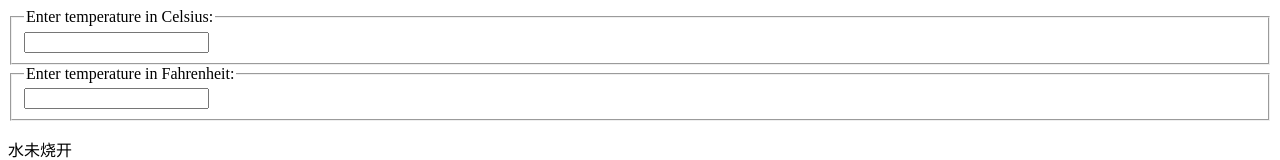
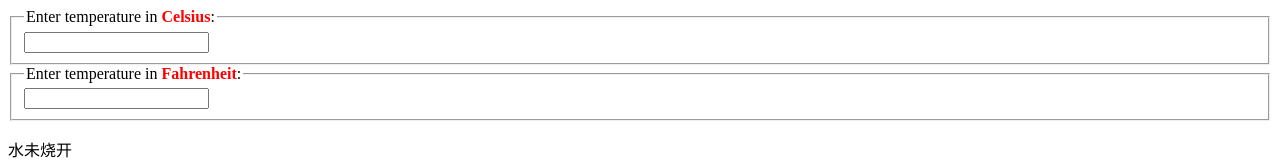
Before and after one commit to hubLuo/boiling, a React (Create React App) app: page / in a window 1280 px wide. Shown: the top 160 px of the page. Built offline with nearby package versions, Linux system fonts and the light colour scheme.

Commit message:
去除公共属性temperature，操作输入框时，父组件calculator不会在更新，只是作为一个组合的架子存在，而子组件根据自己的状态属性temperature来决定是否要更新，在子组件实现了所有功能。----实现了低耦合高内聚的设计

```diff
--- a/src/boiling/eventBoiling/calculator.js
+++ b/src/boiling/eventBoiling/calculator.js
@@ -18,47 +18,23 @@ const EventEmitter =require("events").EventEmitter;
 class Calculator extends Component {
     constructor(props) {
         super(props);
-        this.handleCelsiusChange = this.handleCelsiusChange.bind(this);
-        this.handleFahrenheitChange = this.handleFahrenheitChange.bind(this);
         this.state = {temperature: '', scale: 'c'};
         this.emitter=new EventEmitter();
     }
 
-    handleCelsiusChange(temperature) {
-        this.setState({scale: 'c', temperature});
-        //this.emitter.emit("temp change",temperature);
-    }
-
-    handleFahrenheitChange(temperature) {
-        this.setState({scale: 'f', temperature});
-        //this.emitter.emit("temp change",temperature);
-    }
-
-    componentDidMount(){
-        this.emitter.on("temp change",(obj)=>{
-            var scale =obj.scale;
-            obj.scale==="f"? this.handleFahrenheitChange(obj.temp): this.handleCelsiusChange(obj.temp)
-        });
-    };
     shouldComponentUpdate(){
         console.log("calculator更新");
         return true;
     }
     render() {
-        const scale = this.state.scale;
-        const temperature = this.state.temperature;
-        const celsius = scale === 'f' ? tryConvert(temperature, toCelsius) : temperature;
-        const fahrenheit = scale === 'c' ? tryConvert(temperature, toFahrenheit) : temperature;
 
         return (
             <div>
                 <TemperatureInput
                     scale="c"
-                    temperature={celsius}
                     eventEmitter={this.emitter} />
                 <TemperatureInput
                     scale="f"
-                    temperature={fahrenheit}
                     eventEmitter={this.emitter} />
                 <BoilingVerdict
                     eventEmitter={this.emitter} />
@@ -66,26 +42,4 @@ class Calculator extends Component {
         );
     }
 }
-
-// 华氏温度转摄氏温度
-function toCelsius(fahrenheit) {
-    return (fahrenheit - 32) * 5 / 9;
-}
-
-// 摄氏温度转华氏温度
-function toFahrenheit(celsius) {
-    return (celsius * 9 / 5) + 32;
-}
-
-// 温度的数字化操作。
-function tryConvert(temperature, convert) {
-    const input = parseFloat(temperature);
-    if (Number.isNaN(input)) {
-        return '';
-    }
-    const output = convert(input);
-    const rounded = Math.round(output * 1000) / 1000;
-    return rounded.toString();
-}
-
 export default Calculator;
--- a/src/boiling/eventBoiling/temperatrueInput.js
+++ b/src/boiling/eventBoiling/temperatrueInput.js
@@ -11,24 +11,45 @@ const scaleNames = {
 class TemperatureInput extends Component {
     constructor(props) {
         super(props);
+        this.state={
+            temperature:""
+        };
         this.handleChange = this.handleChange.bind(this);
     }
 
     handleChange(e) {
         //this.props.onTemperatureChange(e.target.value);
-        console.log("正在输入的Input：",this.props.scale)
-        this.props.eventEmitter.emit("temp change",{scale:this.props.scale,temp:e.target.value});
+        console.log("正在输入的Input：",this.props.scale);
+        const scale = this.props.scale;
+        const val=e.target.value;
+        const celsius = scale === 'f' ? tryConvert(val, toCelsius) : val;
+        this.props.eventEmitter.emit("temp change",{scale,temp:celsius});
+        //触发渲染自己
+        this.setState({
+            temperature:val
+        });
+    }
+    componentDidMount(){
+        //这里监听这个事件，目的是为里触发其他输入框的渲染
+        this.props.eventEmitter.on("temp change",(obj)=>{
+            if(obj.scale!==this.props.scale){
+                //触发渲染其他input
+                this.setState({
+                    temperature:this.props.scale=="f"?tryConvert(obj.temp, toFahrenheit):obj.temp
+                });
+            }
+        });
     }
     shouldComponentUpdate(){
         console.log("temperature更新",this.props.scale);
         return true;
     }
     render() {
-        const temperature = this.props.temperature;
+        const temperature = this.state.temperature;
         const scale = this.props.scale;
         return (
             <fieldset>
-                <legend>Enter temperature in {scaleNames[scale]}:</legend>
+                <legend>Enter temperature in <span style={{fontWeight:"bold",color:"red"}}>{scaleNames[scale]}</span>:</legend>
                 <input value={temperature}
                        onChange={this.handleChange} />
             </fieldset>
@@ -36,4 +57,25 @@ class TemperatureInput extends Component {
     }
 }
 
+// 华氏温度转摄氏温度
+function toCelsius(fahrenheit) {
+    return (fahrenheit - 32) * 5 / 9;
+}
+
+// 摄氏温度转华氏温度
+function toFahrenheit(celsius) {
+    return (celsius * 9 / 5) + 32;
+}
+
+// 温度的数字化操作。
+function tryConvert(temperature, convert) {
+    const input = parseFloat(temperature);
+    if (Number.isNaN(input)) {
+        return '';
+    }
+    const output = convert(input);
+    const rounded = Math.round(output * 1000) / 1000;
+    return rounded.toString();
+}
+
 export default TemperatureInput
```
